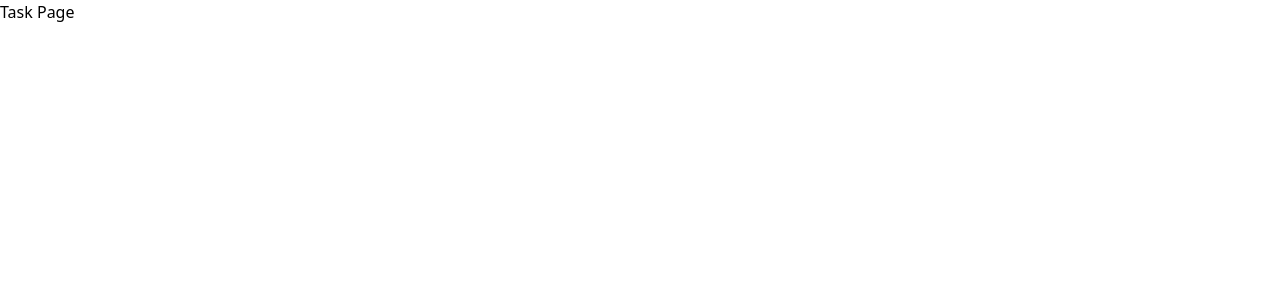
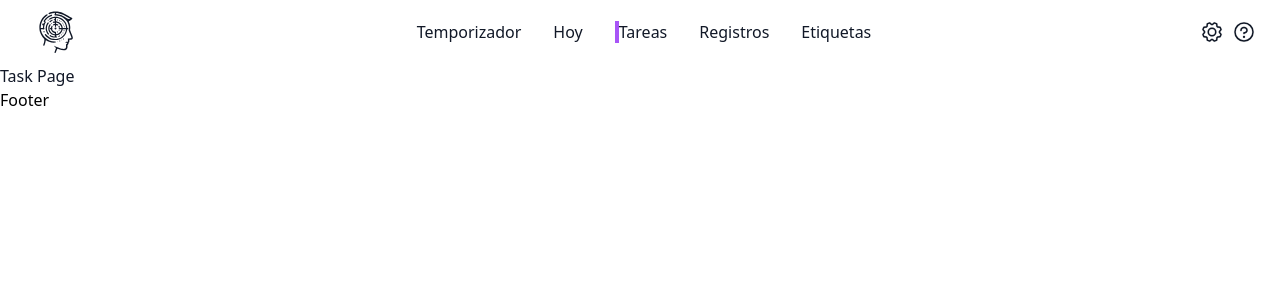
Before and after one commit to Lombardimn/pomodoro-react, a React (Vite) app: page /task in a window 1280 px wide. Shown: the top 300 px of the page. Built offline with nearby package versions, Linux system fonts and the light colour scheme.

Commit message:
refactor: [development/AppRouter]- include LayOut

```diff
--- a/src/AppHookContainer.tsx
+++ b/src/AppHookContainer.tsx
@@ -1,15 +1,12 @@
 import { ModalProvider } from "@/components"
 import { GlobalProvider } from "@/context"
 import { AppRouter } from "@/AppRouter"
-import App from "@/App"
 
 const AppHookContainer = () => {
   return (
     <GlobalProvider>
       <ModalProvider>
-        <App>
-          <AppRouter />
-        </App>
+        <AppRouter />
       </ModalProvider>
   </GlobalProvider>
   )
--- a/src/App.tsx
+++ b/src/AppLayout.tsx
@@ -1,13 +1,14 @@
 import { EmptyLocalStorage, LocalStorageProps } from "@/models"
+import { useGlobalContext } from "@/context"
 import { ReactNode, useEffect } from "react"
-import { useGlobalContext } from "@/context"
 import { useLocalStorage } from "@/Hooks"
+import { Navbar } from "@/components"
 
-interface AppProps {
+interface Props {
   children: ReactNode
 }
 
-function App( { children }: AppProps ) {
+const AppLayout = ({ children }: Props) => {
   const { value } = useGlobalContext()
   const { storedData } = useLocalStorage()
 
@@ -26,9 +27,11 @@ function App( { children }: AppProps ) {
 
   return (
     <>
+      <Navbar />
       {children}
+      <p>Footer</p>
     </>
   )
 }
 
-export default App
+export { AppLayout }
--- a/src/components/IconLink/IconLink.tsx
+++ b/src/components/IconLink/IconLink.tsx
@@ -9,7 +9,7 @@ const IconLink = (props: Link) => {
     const { href, active } = props
     const isActive = active !== undefined
       ? active
-      : location.pathname === href || (href !== '/timer' && location.pathname.startsWith(href))
+      : location.pathname === href || (href !== '/' && location.pathname.startsWith(href))
 
     return (
       <a
--- a/src/components/Navbar/Navbar.tsx
+++ b/src/components/Navbar/Navbar.tsx
@@ -10,8 +10,8 @@ const Navbar = () => {
   const textLinks: AnchorLink[] = [
     { type: "anchor", label: "Temporizador", href: "/", icon: "empty" },
     { type: "anchor", label: "Hoy", href: "/today", icon: "empty" },
-    { type: "anchor", label: "Tareas", href: "/tasks", icon: "empty" },
-    { type: "anchor", label: "Registros", href: "/records", icon: "empty" },
+    { type: "anchor", label: "Tareas", href: "/task", icon: "empty" },
+    { type: "anchor", label: "Registros", href: "/entries", icon: "empty" },
     { type: "anchor", label: "Etiquetas", href: "/tags", icon: "empty" },
   ]
 
--- a/src/pages/EntryPage.tsx
+++ b/src/pages/EntryPage.tsx
@@ -1,5 +1,13 @@
+import { AppLayout } from "@/AppLayout"
+
 const EntryPage = () => {
-  return <div>EntryPage</div>
+  return (
+    <AppLayout>
+      <main className="bg-background-light dark:bg-background-dark text-text-light dark:text-text-dark">
+        <div>Entry Page</div>
+      </main>
+    </AppLayout>
+  )
 }
 
 export { EntryPage }
--- a/src/pages/SupportPage.tsx
+++ b/src/pages/SupportPage.tsx
@@ -1,6 +1,12 @@
+import { AppLayout } from "@/AppLayout"
+
 const SupportPage = () => {
   return (
-    <div>SupportPage</div>
+    <AppLayout>
+      <main className="bg-background-light dark:bg-background-dark text-text-light dark:text-text-dark">
+        <div>Support Page</div>
+      </main>
+    </AppLayout>
   )
 }
 
--- a/src/pages/TagPage.tsx
+++ b/src/pages/TagPage.tsx
@@ -1,6 +1,12 @@
+import { AppLayout } from "@/AppLayout"
+
 const TagPage = () => {
   return (
-    <div>TagPage</div>
+    <AppLayout>
+      <main className="bg-background-light dark:bg-background-dark text-text-light dark:text-text-dark">
+        <div>Tags Page</div>
+      </main>
+    </AppLayout>
   )
 }
 
--- a/src/pages/TaskPage.tsx
+++ b/src/pages/TaskPage.tsx
@@ -1,8 +1,12 @@
+import { AppLayout } from "@/AppLayout"
+
 const TaskPage = () => {
   return (
-    <div>
-      <h1>Task Page</h1>
-    </div>
+    <AppLayout>
+      <main className="bg-background-light dark:bg-background-dark text-text-light dark:text-text-dark">
+        <div>Task Page</div>
+      </main>
+    </AppLayout>
   )
 }
 
--- a/src/pages/TimerPage.tsx
+++ b/src/pages/TimerPage.tsx
@@ -1,13 +1,13 @@
-import { Navbar, PomodoroTimer } from "@/components"
+import { AppLayout } from "@/AppLayout"
+import { PomodoroTimer } from "@/components"
 
 const TimerPage = () => {
   return (
-    <>
-      <Navbar />
+    <AppLayout>
       <main className="bg-background-light dark:bg-background-dark text-text-light dark:text-text-dark">
         <PomodoroTimer />
       </main>
-    </>
+    </AppLayout>
   )
 }
 
--- a/src/pages/TodayPage.tsx
+++ b/src/pages/TodayPage.tsx
@@ -1,6 +1,12 @@
+import { AppLayout } from "@/AppLayout"
+
 const TodayPage = () => {
   return (
-    <div>TodayPage</div>
+    <AppLayout>
+    <main className="bg-background-light dark:bg-background-dark text-text-light dark:text-text-dark">
+      <div>Today Page</div>
+    </main>
+  </AppLayout>
   )
 }
 
```
